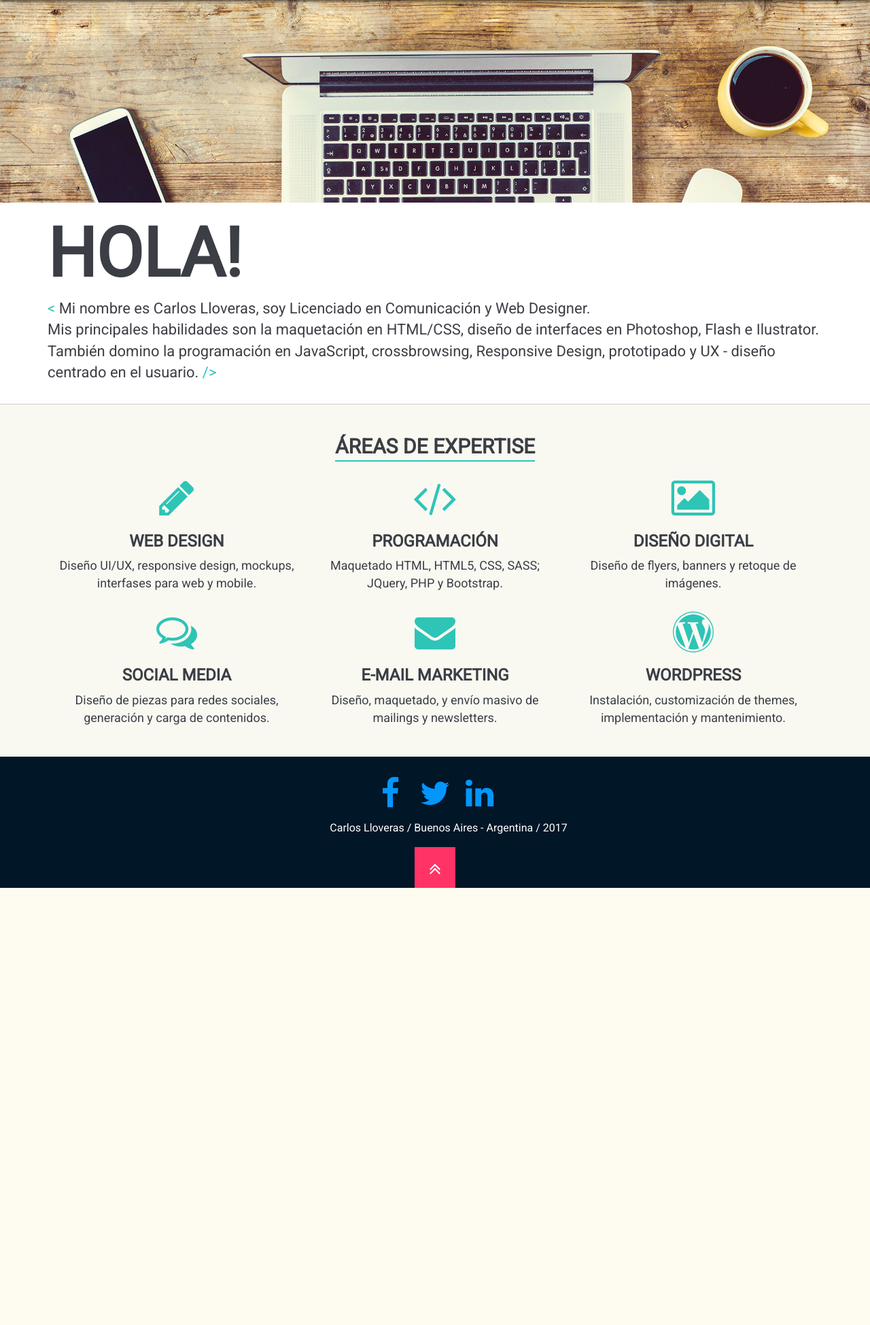
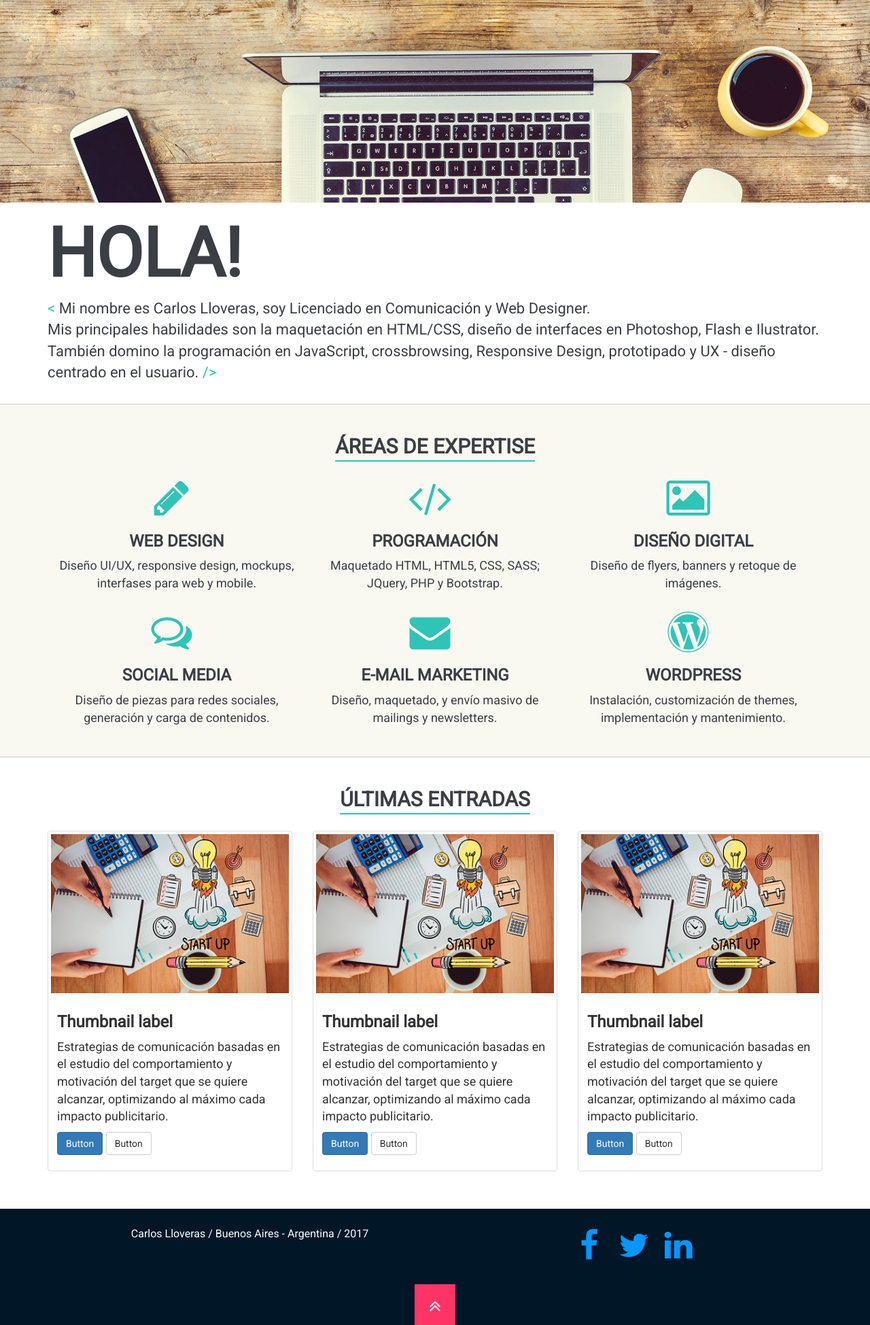
Before and after one commit to clloveras76/clloveras2017, a PHP site: page / in a window 1280 px wide. Shown: the part 87-2036 px from the top of the page at 68% size. Before the commit the page ends 1393 px from the top, so only its background shows below. Run offline with PHP 8.4, Linux system fonts and the light colour scheme.

Commit message:
cambios en home bloque noticias y reestructuracion y emprolijamiento codigo home
cambios en home bloque noticias y reestructuracion y emprolijamiento
codigo home

```diff
--- a/maqueta/css/styles.css
+++ b/maqueta/css/styles.css
@@ -58,6 +58,11 @@ hr {
   color: #2ec4b6;
 }
 
+/* line 79, styles.scss */
+.bgcolorwhite {
+  background-color: #fff!important;
+}
+
 /* line 80, styles.scss */
 .mainContainerHome {
   padding-right: 0px!important;
@@ -74,35 +79,50 @@ hr {
   text-align: center;
 }
 
+/* line 91, styles.scss */
+.lineHeight30 {
+  line-height: 30px;
+}
+
 /* line 92, styles.scss */
+.marginBottom20 {
+  margin-bottom: 20px;
+}
+
+/* line 93, styles.scss */
+.marginBottom30 {
+  margin-bottom: 30px;
+}
+
+/* line 95, styles.scss */
 .underlinegreen {
   border-bottom: 2px solid #2ec4b6;
   padding-bottom: 3px;
 }
 
-/* line 97, styles.scss */
+/* line 100, styles.scss */
 #h1welcome {
   font-weight: 900;
   font-size: 100px;
 }
 
-/* line 102, styles.scss */
+/* line 105, styles.scss */
 .containerHome p {
   font-size: 22px;
 }
 
 /* Top navbar estilos*/
-/* line 109, styles.scss */
+/* line 112, styles.scss */
 #navbar-1 {
   padding: 15px;
 }
 
-/* line 113, styles.scss */
+/* line 116, styles.scss */
 .navbar {
   border: 0px;
 }
 
-/* line 117, styles.scss */
+/* line 120, styles.scss */
 .navbar-brand {
   font-weight: 900;
   color: #ffffff!important;
@@ -110,32 +130,32 @@ hr {
 }
 
 @media only screen and (min-width: 768px) {
-  /* line 124, styles.scss */
+  /* line 127, styles.scss */
   .navbar-brand {
     margin-top: 17px;
   }
 }
-/* line 128, styles.scss */
+/* line 131, styles.scss */
 .navbar .navbar-nav {
   display: inline-block;
   float: none;
   text-transform: uppercase;
 }
 
-/* line 135, styles.scss */
+/* line 138, styles.scss */
 .navbar .navbar-nav li a {
   font-size: 20px;
   color: #777;
 }
 
 @media (min-width: 769px) and (max-width: 990px) {
-  /* line 141, styles.scss */
+  /* line 144, styles.scss */
   .navbar .navbar-nav li a {
     font-size: 16px;
     color: red!important;
   }
 }
-/* line 146, styles.scss */
+/* line 149, styles.scss */
 .navbar .navbar-nav li a:hover {
   /*	color:$paletteColorLightBlue; */
   /*@include transparent_class06;*/
@@ -150,27 +170,27 @@ hr {
   transition: all 0.3s ease-in;
 }
 
-/* line 161, styles.scss */
+/* line 164, styles.scss */
 .navbar .navbar-collapse {
   text-align: center;
 }
 
-/* line 164, styles.scss */
+/* line 167, styles.scss */
 .activeBtn {
   border-bottom: solid 2px #2ec4b6;
 }
 
-/* line 168, styles.scss */
+/* line 171, styles.scss */
 .topNavigationBar {
   background-color: #f8f8f8;
-  -webkit-box-shadow: 1px 1px 4px 1px rgba(0, 0, 0, 0.6);
-  -moz-box-shadow: 1px 1px 4px 1px rgba(0, 0, 0, 0.6);
-  box-shadow: 1px 1px 4px 1px rgba(0, 0, 0, 0.6);
+  -webkit-box-shadow: 1px 1px 4px 1px rgba(0, 0, 0, 0);
+  -moz-box-shadow: 1px 1px 4px 1px rgba(0, 0, 0, 0);
+  box-shadow: 1px 1px 4px 1px rgba(0, 0, 0, 0);
 }
 
 /* Top navbar estilos*/
 /* MainFooter estilos*/
-/* line 179, styles.scss */
+/* line 182, styles.scss */
 .mainFooter {
   padding: 10px;
   padding-bottom: 0px;
@@ -180,18 +200,18 @@ hr {
   margin-top: 0px;
 }
 
-/* line 188, styles.scss */
+/* line 191, styles.scss */
 .mainFooter .footerSocial {
   font-size: 16px;
   margin-top: 20px;
 }
 
-/* line 193, styles.scss */
+/* line 196, styles.scss */
 .mainFooter a {
   color: #0496ff;
 }
 
-/* line 196, styles.scss */
+/* line 199, styles.scss */
 .mainFooter a:hover {
   /* IE 8 */
   -ms-filter: "progid:DXImageTransform.Microsoft.Alpha(Opacity=60)";
@@ -205,33 +225,33 @@ hr {
   opacity: 0.6;
 }
 
-/* line 200, styles.scss */
+/* line 203, styles.scss */
 .square-l {
   background: #ff3366;
   color: #fff;
   vertical-align: middle;
 }
 
-/* line 206, styles.scss */
+/* line 209, styles.scss */
 .square-l {
   width: 60px;
   height: 60px;
   display: inline-block;
 }
 
-/* line 211, styles.scss */
+/* line 214, styles.scss */
 .square-l .fa {
   /*	line-height: 60px; */
   color: #fff;
   font-size: 28px;
 }
 
-/* line 216, styles.scss */
+/* line 219, styles.scss */
 .goup {
   overflow: hidden;
 }
 
-/* line 220, styles.scss */
+/* line 223, styles.scss */
 .goup span {
   position: absolute;
   width: 100%;
@@ -251,49 +271,49 @@ hr {
   transition: all 0.6s cubic-bezier(0.05, 0.06, 0.05, 0.95);
 }
 
-/* line 240, styles.scss */
+/* line 243, styles.scss */
 .goup span span:nth-of-type(1) {
   top: 18px;
 }
 
-/* line 241, styles.scss */
+/* line 244, styles.scss */
 .goup span span:nth-of-type(2) {
   top: 60px;
 }
 
-/* line 242, styles.scss */
+/* line 245, styles.scss */
 .goup span span:nth-of-type(3) {
   top: 120px;
 }
 
-/* line 243, styles.scss */
+/* line 246, styles.scss */
 .goup span span:nth-of-type(4) {
   top: 180px;
 }
 
-/* line 244, styles.scss */
+/* line 247, styles.scss */
 .goup span span:nth-of-type(5) {
   top: 240px;
 }
 
-/* line 245, styles.scss */
+/* line 248, styles.scss */
 .goup span span:nth-of-type(6) {
   top: 320px;
 }
 
-/* line 247, styles.scss */
+/* line 250, styles.scss */
 .goup:hover > span {
   top: -224px;
 }
 
-/* line 251, styles.scss */
+/* line 254, styles.scss */
 .copyright {
   font-size: 16px;
   margin: 16px;
 }
 
 /* MainFooter estilos*/
-/* line 259, styles.scss */
+/* line 262, styles.scss */
 .home-services-box .fa {
   color: #2ec4b6;
   font-size: 60px;
@@ -301,7 +321,7 @@ hr {
 }
 
 /* bloque destacado */
-/* line 268, styles.scss */
+/* line 271, styles.scss */
 .bloquedestacado {
   border-top: solid 1px #ccc;
   background-color: #F9F9F2;
@@ -310,17 +330,17 @@ hr {
   padding-bottom: 35px;
 }
 
-/* line 277, styles.scss */
+/* line 280, styles.scss */
 .bloquedestacado p {
   font-size: 18px;
 }
 
-/* line 281, styles.scss */
+/* line 284, styles.scss */
 .bloquedestacado h3 {
   font-weight: bold;
 }
 
-/* line 285, styles.scss */
+/* line 288, styles.scss */
 .bloquedestacado h2 {
   font-weight: bold;
 }
--- a/maqueta/css/styles.scss
+++ b/maqueta/css/styles.scss
@@ -76,7 +76,7 @@ ul li{
 .ColorGreenBlue{
 	color: $paletteColorGreenBlue;
 }
-
+.bgcolorwhite{background-color:#fff!important;}
 .mainContainerHome{
 	padding-right: 0px!important;
     padding-left: 0px!important;
@@ -88,6 +88,9 @@ ul li{
 .txtcenter{
 	text-align:center;
 }
+.lineHeight30{line-height:30px;}
+.marginBottom20{ margin-bottom:20px; }
+.marginBottom30{ margin-bottom:30px; }
 
 .underlinegreen{
 	border-bottom: 2px solid #2ec4b6;
--- a/maqueta/index.html
+++ b/maqueta/index.html
@@ -1,5 +1,5 @@
 <!DOCTYPE html>
-<html lang="en">
+<html lang="es">
 <head>
 	<meta charset="UTF-8">
 	<!-- Latest compiled and minified CSS -->
@@ -16,9 +16,9 @@
 	<title>Clloveras</title>
 </head>
 <body>
-
+<!-- abre mainContainerHome  -->
 <div id="topSite" class="container-fluid mainContainerHome">
-
+	<!-- Encabezado -->
 	<div class="row">
 		<div class="col-md-12">
 			<header>
@@ -32,7 +32,7 @@
 			  			<span class="icon-bar"></span>
 			  		</button>
 			  		<a href="#" class="navbar-brand">
-			  			<span class="ColorGreenBlue">< </span><span class="colorBLueDark">Carlos Lloveras</span> <span class="ColorGreenBlue">/></span>
+			  			<span class="ColorGreenBlue">&#60; </span><span class="colorBLueDark">Carlos Lloveras</span> <span class="ColorGreenBlue">/&#62;</span>
 			  		</a>
 			  	</div>
 			  	<div class="collapse navbar-collapse" id="navbar-1">
@@ -50,7 +50,12 @@
 
 		</div>
 	</div>
+	<!-- Cierra Encabezado -->
 
+<!-- cuerpo Principal -->
+<section id="main">
+
+	<!-- zona slider -->
 	<div class="row">
 		<div class="col-md-12" >
 			<!--Parallax Simple-->
@@ -58,16 +63,18 @@
 			<!--Parallax Simple-->
 		</div>
 	</div>
+	<!-- zona slider -->
 
-	<div class=" containerHome">
+<!-- abre containerHome caja contenidos central  -->
+	<div class="containerHome">
 		<div class="row">
 
 
 			<div class="col-md-12">
 				<div class="container">
 				<h1 id="h1welcome">HOLA!</h1>
-				<p> <span class="ColorGreenBlue"> < </span>Mi nombre es Carlos Lloveras, soy Licenciado en Comunicación y Web Designer. <br>
-				Mis principales habilidades son la maquetación en HTML/CSS, diseño de interfaces en Photoshop, Flash e Ilustrator. También domino la programación en JavaScript, crossbrowsing, Responsive Design, prototipado y UX - diseño centrado en el usuario.<span class="ColorGreenBlue"> /> </span></p>
+				<p> <span class="ColorGreenBlue"> &#60; </span>Mi nombre es Carlos Lloveras, soy Licenciado en Comunicación y Web Designer. <br>
+				Mis principales habilidades son la maquetación en HTML/CSS, diseño de interfaces en Photoshop, Flash e Ilustrator. También domino la programación en JavaScript, crossbrowsing, Responsive Design, prototipado y UX - diseño centrado en el usuario.<span class="ColorGreenBlue"> /&#62; </span></p>
 
 				<br>
 				</div>
@@ -78,35 +85,35 @@
 						<h2 class="txtcenter"><span class="underlinegreen">ÁREAS DE EXPERTISE</span></h2>
 					      <div class="col-md-4 col-sm-6 col-xs-12 text-center">
 					        <div class="home-services-box">
-					          <h2><i class="fa fa-pencil" aria-hidden="true"></i></h2>
+					          <h2><i class="fa fa-pencil" aria-hidden="true"></i> &nbsp;</h2>
 					          <h3>WEB DESIGN</h3>
 					          <p>Diseño UI/UX, responsive design, mockups, interfases para web y mobile.</p>
 					        </div>
 					      </div>
 					      <div class="col-md-4 col-sm-6 col-xs-12 text-center">
 	 						 <div class="home-services-box">
-					          <h2><i class="fa fa-code" aria-hidden="true"></i></h2>
+					          <h2><i class="fa fa-code" aria-hidden="true"></i> &nbsp;</h2>
 					          <h3>PROGRAMACIÓN</h3>
 					          <p>Maquetado HTML, HTML5, CSS, SASS; JQuery, PHP y Bootstrap.</p>
 					        </div>
 					      </div>
 					      <div class="col-md-4 col-sm-6 col-xs-12 text-center">
 	 						 <div class="home-services-box">
-					          <h2><i class="fa fa-picture-o" aria-hidden="true"></i></h2>
+					          <h2><i class="fa fa-picture-o" aria-hidden="true"></i> &nbsp;</h2>
 					          <h3>DISEÑO DIGITAL</h3>
 					          <p>Diseño de flyers, banners y retoque de imágenes.</p>
 					        </div>
 					      </div>
 					      <div class="col-md-4 col-sm-6 col-xs-12 text-center">
 	 						 <div class="home-services-box">
-					          <h2><i class="fa fa-comments-o" aria-hidden="true"></i></h2>
+					          <h2><i class="fa fa-comments-o" aria-hidden="true"></i> &nbsp;</h2>
 					          <h3>SOCIAL MEDIA</h3>
 					          <p>Diseño de piezas para redes sociales, generación y carga de contenidos.</p>
 					        </div>
 					      </div>
 					      <div class="col-md-4 col-sm-6 col-xs-12 text-center">
 	 						 <div class="home-services-box">
-					          <h2><i class="fa fa-envelope" aria-hidden="true"></i></h2>
+					          <h2><i class="fa fa-envelope" aria-hidden="true"></i> &nbsp;</h2>
 					          <h3>E-MAIL MARKETING</h3>
 					          <p>Diseño, maquetado, y envío masivo de mailings y newsletters.</p>
 					        </div>
@@ -114,13 +121,69 @@
 
 					      <div class="col-md-4 col-sm-6 col-xs-12 text-center">
 	 						 <div class="home-services-box">
-					          <h2><i class="fa fa-wordpress" aria-hidden="true"></i></h2>
+					          <h2><i class="fa fa-wordpress" aria-hidden="true"></i> &nbsp;</h2>
 					          <h3>WORDPRESS</h3>
 					          <p>Instalación, customización de themes, implementación y mantenimiento.</p>
 					        </div>
 					      </div>
 				    </div>
 				</div>
+
+
+
+
+
+				<div class="row bloquedestacado bgcolorwhite">
+					<div class="container">
+
+						<h2 class="txtcenter marginBottom30"><span class="underlinegreen">ÚLTIMAS ENTRADAS</span></h2>
+
+						<div class="row">
+							  <div class="col-sm-6 col-md-4">
+							    <div class="thumbnail">
+							      <img class="img-responsive" src="img/creatividad_digital.png" alt="...">
+							      <div class="caption">
+							        <h3>Thumbnail label</h3>
+							        <p>Estrategias de comunicación basadas en el estudio del comportamiento y motivación del target que se quiere alcanzar, optimizando al máximo cada impacto publicitario.</p>
+							        <p><a href="#" class="btn btn-primary" role="button">Button</a> <a href="#" class="btn btn-default" role="button">Button</a></p>
+							      </div>
+							    </div>
+							  </div>
+
+							  <div class="col-sm-6 col-md-4">
+							    <div class="thumbnail">
+							      <img class="img-responsive" src="img/creatividad_digital.png" alt="...">
+							      <div class="caption">
+							        <h3>Thumbnail label</h3>
+							        <p>Estrategias de comunicación basadas en el estudio del comportamiento y motivación del target que se quiere alcanzar, optimizando al máximo cada impacto publicitario.</p>
+							        <p><a href="#" class="btn btn-primary" role="button">Button</a> <a href="#" class="btn btn-default" role="button">Button</a></p>
+							      </div>
+							    </div>
+							  </div>
+
+							  <div class="col-sm-6 col-md-4">
+							    <div class="thumbnail">
+							      <img class="img-responsive" src="img/creatividad_digital.png" alt="...">
+							      <div class="caption">
+							        <h3>Thumbnail label</h3>
+							        <p>Estrategias de comunicación basadas en el estudio del comportamiento y motivación del target que se quiere alcanzar, optimizando al máximo cada impacto publicitario.</p>
+							        <p><a href="#" class="btn btn-primary" role="button">Button</a> <a href="#" class="btn btn-default" role="button">Button</a></p>
+							      </div>
+							    </div>
+							  </div>
+
+							</div>
+
+ 					</div>
+ 				 </div>
+
+
+
+
+
+
+
+
 
 
 
@@ -131,33 +194,34 @@
 
 
 	</div>
+<!-- cierra containerHome caja contenidos central  -->
+</section>
+<!-- cierra cuerpo Principal -->
+
+
+</div>
+<!-- cierra mainContainerHome  -->
 
 
 
-
-
-</div>
-
-
-
-
-
+<!-- footer -->
 <footer id="footer" class="mainFooter">
     <div class=	"container">
     	<div class="row">
-	    	<div class="col-md-12 footerSocial">
+	        <div class="col-md-6 marginBottom30">
+	        	<ul>
+	        		<li class="copyright">Carlos Lloveras / Buenos Aires - Argentina / 2017</li>
+	           	</ul>
+	        </div>
+	    	<div class="col-md-6 footerSocial marginBottom30 lineHeight30">
 	        <a href='#'><i class="fa fa-facebook fa-3x fa-fw"></i></a>
 	        <a href='#'><i class="fa fa-twitter fa-3x fa-fw"></i></a>
 	        <a href='#'><i class="fa fa-linkedin fa-3x fa-fw"></i></a>
 	        </div>
+
+
         </div>
-        <div class="row">
-	        <div class="col-md-12">
-	        	<ul>
-	        		<li class="copyright">Carlos Lloveras / Buenos Aires - Argentina / 2017</li>
-	           	</ul>
-	        </div>
-        </div>
+
         <div class="row">
         	<div class="col-md-12">
         		<a href="#topSite" class="square-l goup" style="position: relative">
@@ -173,7 +237,7 @@
         </div>
     </div>
 </footer>
-
+<!-- footer -->
 
 
 
```
Also changed, not shown: maqueta/img/creatividad_digital.png (added), 1 other file.
